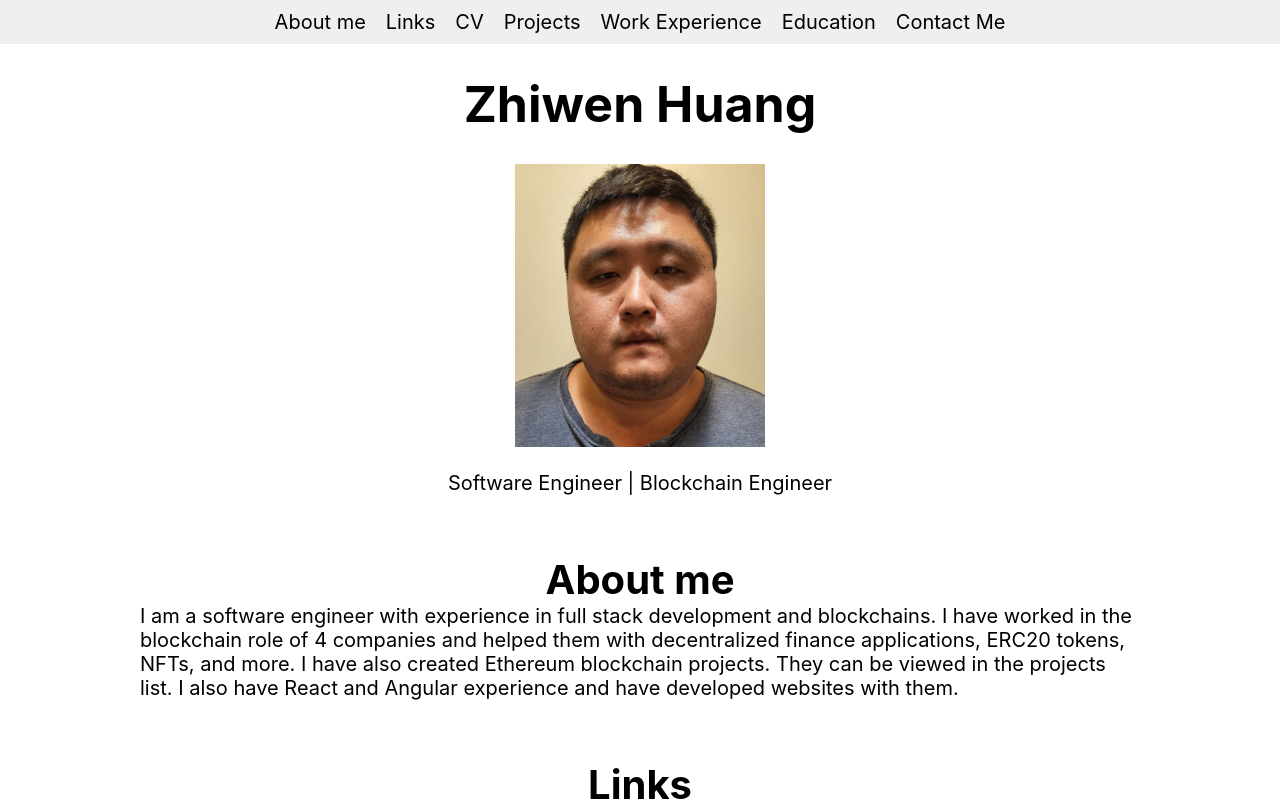
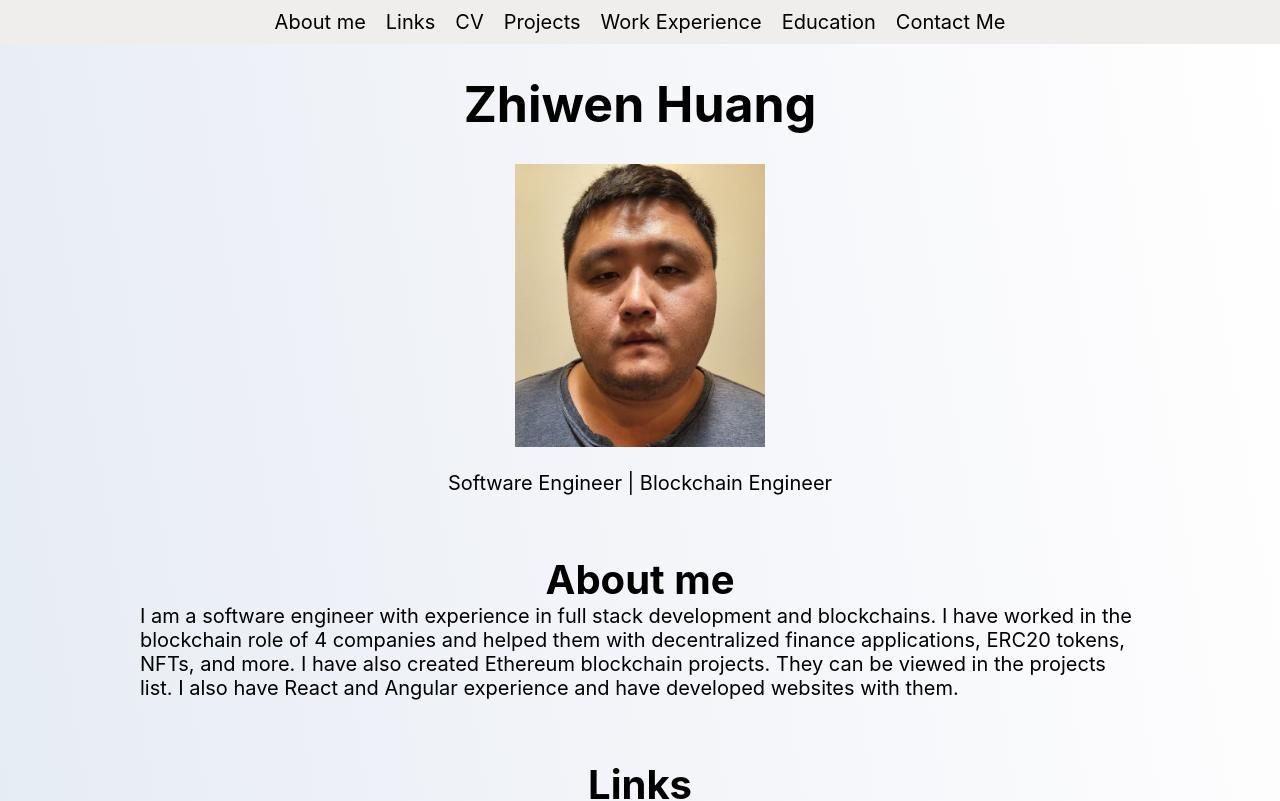
Before and after one commit to zhiwenh/personal-website, a React (Create React App) app in the folder client/: page / in a window 1280 px wide. Shown: the top 801 px of the page. Built offline with nearby package versions, Linux system fonts and the light colour scheme.

Commit message:
Added background color

```diff
--- a/client/src/App.css
+++ b/client/src/App.css
@@ -87,7 +87,7 @@ a, a:hover, a:visited, a:active {
   padding-top: 10px;
   padding-bottom: 10px;
   width: 100%;
-  background-color: #EFEFEF;
+  background-color: #F0EDED;
   overflow: hidden;
 }
 
--- a/client/src/index.css
+++ b/client/src/index.css
@@ -5,6 +5,7 @@ body {
     sans-serif;
   -webkit-font-smoothing: antialiased;
   -moz-osx-font-smoothing: grayscale;
+  background-image: linear-gradient(to right top, #cbdfe7, #dae6ef, #e9eef5, #f5f6fa, #ffffff);
 }
 
 code {
```
